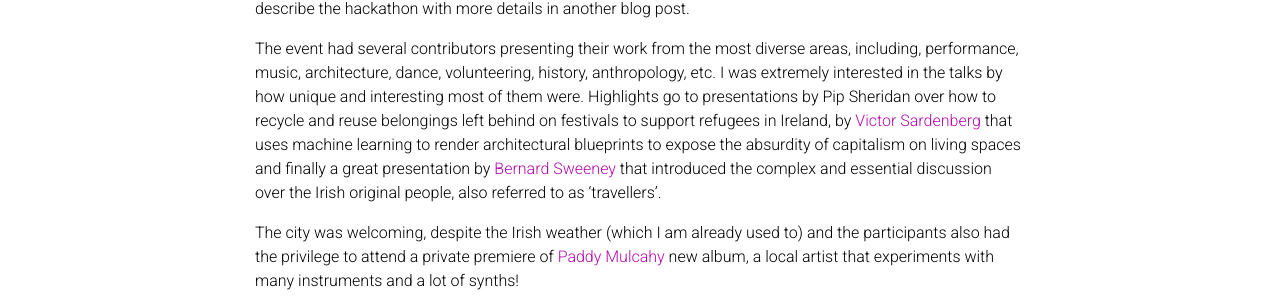
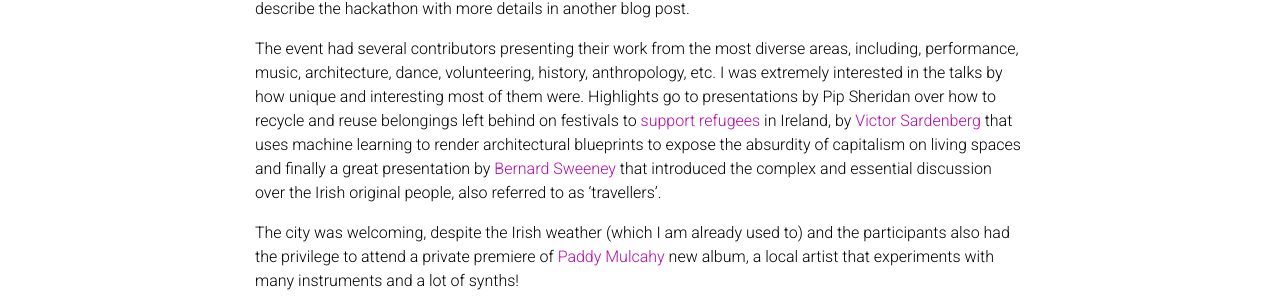
Before and after one commit to lucas0/lucas0.github.io, a Jekyll site: the page built from _posts/2020-02-06-cct.md, in a window 1280 px wide and 1069 px high. Shown: the part 275-578 px from the top of the window. Built offline with Jekyll 4.4.1, drawn with Linux system fonts in a browser that asks for light colours; nearby versions of some CDN libraries; a style sheet for code colours, icons or effects is not loaded; part of the change alters nothing that is shown.

```diff
--- a/_posts/2020-02-06-cct.md
+++ b/_posts/2020-02-06-cct.md
@@ -7,7 +7,7 @@ description: Got a chance to present my work and to learn a lot of diverse thing
 
 Got invited by [Gianna Tasha](https://www.giannatashatomasso.com) to participate in an interdisciplinary event in the [LSAD](https://lit.ie/LSAD), a marvellous and multifaceted artist that I met during a hackathon event, named [Collections as Data](https://mooreinstitute.ie/event/collections-data-hackathon-collaborative-workshop/) over old Irish archives where we were placed in the same team, to work with a collection of the Abbey Theatre Minute Books. I might describe the hackathon with more details in another blog post.
 
-The event had several contributors presenting their work from the most diverse areas, including, performance, music, architecture, dance, volunteering, history, anthropology, etc. I was extremely interested in the talks by how unique and interesting most of them were. Highlights go to presentations by Pip Sheridan over how to recycle and reuse belongings left behind on festivals to support refugees in Ireland, by [Victor Sardenberg](http://victorsardenberg.com) that uses machine learning to render architectural blueprints to expose the absurdity of capitalism on living spaces and finally a great presentation by [Bernard Sweeney](https://twitter.com/1bernardsweeney) that introduced the complex and essential discussion over the Irish original people, also referred to as 'travellers'.
+The event had several contributors presenting their work from the most diverse areas, including, performance, music, architecture, dance, volunteering, history, anthropology, etc. I was extremely interested in the talks by how unique and interesting most of them were. Highlights go to presentations by Pip Sheridan over how to recycle and reuse belongings left behind on festivals to [support refugees](https://www.facebook.com/Refugeewhistles/) in Ireland, by [Victor Sardenberg](http://victorsardenberg.com) that uses machine learning to render architectural blueprints to expose the absurdity of capitalism on living spaces and finally a great presentation by [Bernard Sweeney](https://twitter.com/1bernardsweeney) that introduced the complex and essential discussion over the Irish original people, also referred to as 'travellers'.
 
 The city was welcoming, despite the Irish weather (which I am already used to) and the participants also had the privilege to attend a private premiere of [Paddy Mulcahy](https://paddymulcahy.com) new album, a local artist that experiments with many instruments and a lot of synths!
 
```
